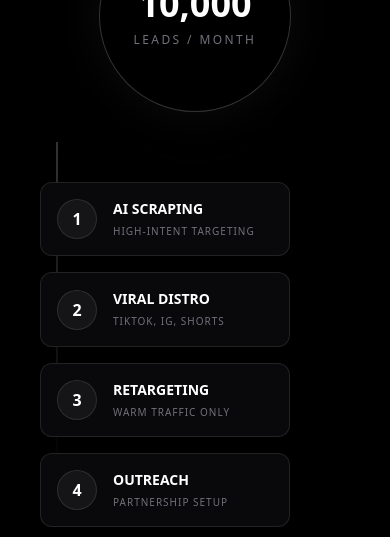
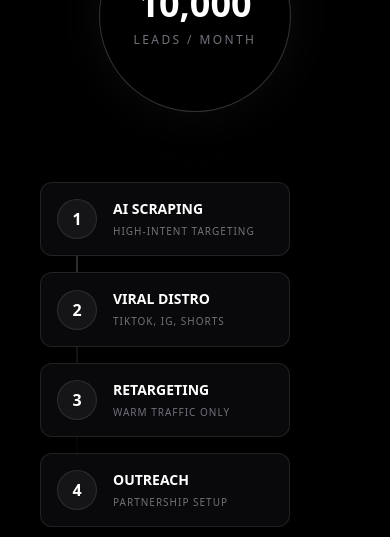
Before and after one commit to contact474/mynewstaff-landing, a Next.js app: page / in a window 390 px wide. Shown: the part 7760-8297 px from the top of the page. Built offline with nearby package versions, Linux system fonts and the light colour scheme.

Commit message:
Add curved SVG connector to mobile LaunchScaleDiagram

```diff
--- a/src/components/diagrams/LaunchScaleDiagram.tsx
+++ b/src/components/diagrams/LaunchScaleDiagram.tsx
@@ -54,8 +54,28 @@ export const LaunchScaleDiagram = () => {
 
             {/* Satellites (Mobile) */}
             <div className="md:hidden relative z-20 grid grid-cols-1 gap-4 w-full px-2 mt-4">
+                {/* Mobile Connector (Hub to Spine) */}
+                <svg className="absolute top-[-50px] left-0 w-full h-[50px] pointer-events-none z-0 overflow-visible">
+                    <motion.path
+                        d="M 50% 0 C 50% 25, 44 25, 44 50 L 44 50"
+                        fill="none"
+                        stroke="url(#mobileGradient)"
+                        strokeWidth="2"
+                        initial={{ pathLength: 0, opacity: 0 }}
+                        whileInView={{ pathLength: 1, opacity: 0.5 }}
+                        transition={{ duration: 1.5, delay: 0.5 }}
+                    />
+                    <defs>
+                        <linearGradient id="mobileGradient" x1="0%" y1="0%" x2="0%" y2="100%">
+                            <stop offset="0%" stopColor="rgba(255,255,255,0)" />
+                            <stop offset="100%" stopColor="rgba(255,255,255,0.3)" />
+                        </linearGradient>
+                    </defs>
+                </svg>
+
                 {/* Mobile Spine */}
-                <div className="absolute left-[24px] top-[-40px] bottom-[40px] w-[2px] bg-gradient-to-b from-white/20 via-white/10 to-transparent -z-10" />
+                <div className="absolute left-[44px] top-0 bottom-[40px] w-[2px] bg-gradient-to-b from-white/30 via-white/10 to-transparent -z-10" />
+
                 <Satellite label="AI Scraping" desc="High-intent targeting" number="1" />
                 <Satellite label="Viral Distro" desc="TikTok, IG, Shorts" number="2" />
                 <Satellite label="Retargeting" desc="Warm traffic only" number="3" />
```
